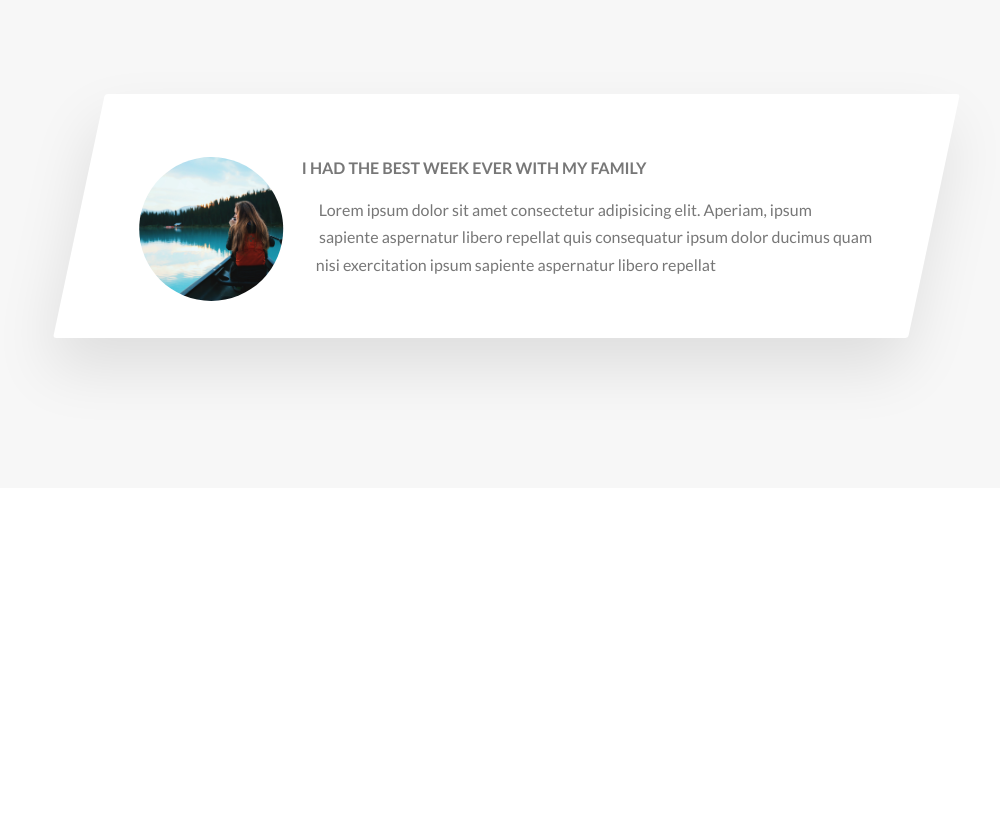
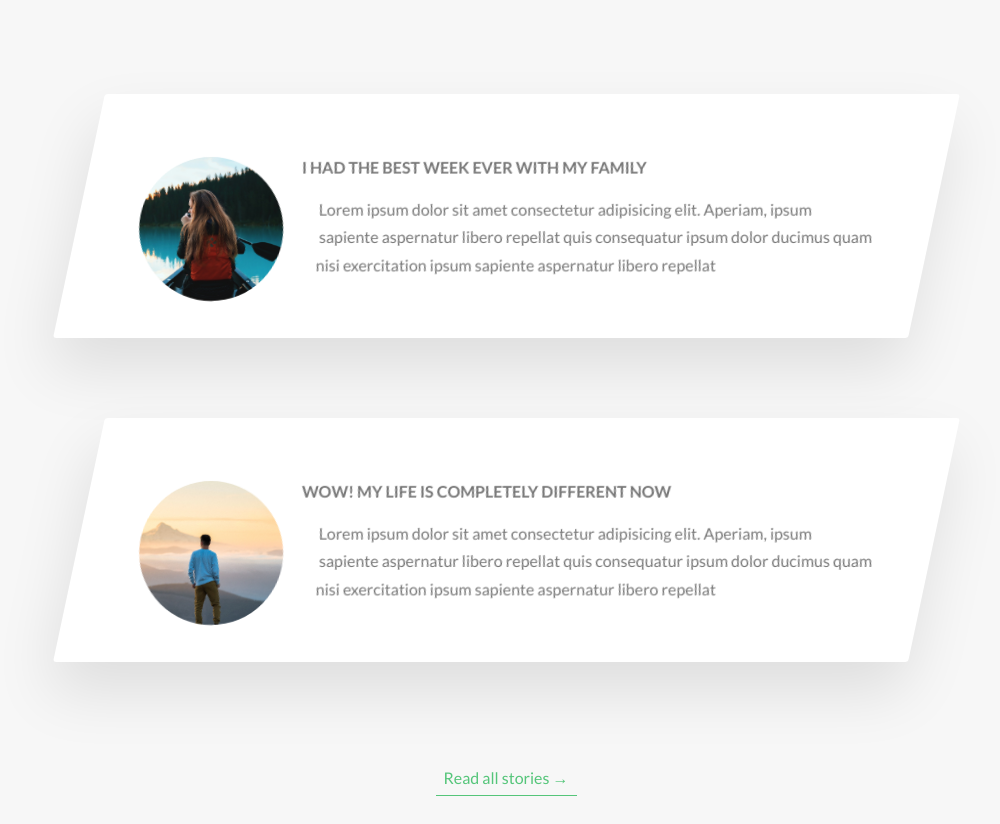
Before and after one commit to ming19991217/react-playground, a React (Vite) app: page / in a window 1280 px wide. Shown: the part 3589-4413 px from the top of the page, without its empty margins (134-1134 px from the left). Before the commit the page ends 4107 px from the top, so only its background shows below. Built offline with nearby package versions, Linux system fonts and the light colour scheme.

Commit message:
feat: wip stories section

```diff
--- a/src/Natours/page/Natours.tsx
+++ b/src/Natours/page/Natours.tsx
@@ -240,6 +240,9 @@ export default function Natours() {
                         <div className="story">
                             <figure className="story__shape">
                                 <img src='/img/nat-8.jpg' alt='Person on a tour' className='story__img' />
+                                <figcaption className='story__caption'>
+                                    Mary Smith
+                                </figcaption>
                             </figure>
                             <div className="story__text">
                                 <h3 className="heading-tertiary u-margin-bottom-small">
@@ -251,6 +254,28 @@ export default function Natours() {
                             </div>
                         </div>
                     </div>
+
+                    <div className="row">
+                        <div className="story">
+                            <figure className="story__shape">
+                                <img src='/img/nat-9.jpg' alt='Person on a tour' className='story__img' />
+                                <figcaption className='story__caption'> Jack Wilson </figcaption>
+                            </figure>
+                            <div className="story__text">
+                                <h3 className="heading-tertiary u-margin-bottom-small">
+                                    WOW! My life is completely different now
+                                </h3>
+                                <p >
+                                    Lorem ipsum dolor sit amet consectetur adipisicing elit. Aperiam, ipsum sapiente aspernatur libero repellat quis consequatur ipsum dolor ducimus quam nisi exercitation ipsum sapiente aspernatur libero repellat
+                                </p>
+                            </div>
+                        </div>
+                    </div>
+
+                    <div className="u-center-text u-margin-top-huge">
+                        <a href="#" className=" btn-text">Read all stories &rarr;</a>
+                    </div>
+
                 </section>
             </main>
 
--- a/src/Natours/sass/components/_story.scss
+++ b/src/Natours/sass/components/_story.scss
@@ -9,6 +9,8 @@
     font-size: $default-font-size;
     transform: skewX(-12deg);
 
+
+
     &__shape {
         width: 15rem;
         height: 15rem;
@@ -18,13 +20,42 @@
         -webkit-clip-path: circle(50% at 50% 50%);
         clip-path: circle(48% at 50% 50%);
         transform: translateX(-3rem) skewX(12deg);
+        position: relative;
     }
 
     &__img {
         height: 100%;
+        transform: translateX(-4rem) scale(1.4);
+        backface-visibility: hidden;
+        transition: all 0.5s;
     }
 
     &__text {
         transform: skew(12deg);
     }
+
+    &__caption {
+        position: absolute;
+        top: 50%;
+        left: 50%;
+        transform: translate(-50%, 20%);
+        color: $color-white;
+        text-transform: uppercase;
+        font-size: 1.7rem;
+        text-align: center;
+        opacity: 0;
+        transition: all 0.5s;
+        backface-visibility: hidden;
+    }
+
+    &:hover &__caption {
+        opacity: 1;
+        transform: translate(-50%, -50%);
+    }
+
+    &:hover &__img {
+        transform: translateX(-4rem) scale(1);
+        filter: blur(3px) brightness(80%);
+    }
+
 }
--- a/src/Natours/styles/main.css
+++ b/src/Natours/styles/main.css
@@ -407,12 +407,37 @@ body {
   -webkit-clip-path: circle(50% at 50% 50%);
   clip-path: circle(48% at 50% 50%);
   transform: translateX(-3rem) skewX(12deg);
+  position: relative;
 }
 .story__img {
   height: 100%;
+  transform: translateX(-4rem) scale(1.4);
+  backface-visibility: hidden;
+  transition: all 0.5s;
 }
 .story__text {
   transform: skew(12deg);
+}
+.story__caption {
+  position: absolute;
+  top: 50%;
+  left: 50%;
+  transform: translate(-50%, 20%);
+  color: #fff;
+  text-transform: uppercase;
+  font-size: 1.7rem;
+  text-align: center;
+  opacity: 0;
+  transition: all 0.5s;
+  backface-visibility: hidden;
+}
+.story:hover .story__caption {
+  opacity: 1;
+  transform: translate(-50%, -50%);
+}
+.story:hover .story__img {
+  transform: translateX(-4rem) scale(1);
+  filter: blur(3px) brightness(80%);
 }
 
 .row {
```
Also changed, not shown: 1 other file (tests, documents, lock files or other folders).
